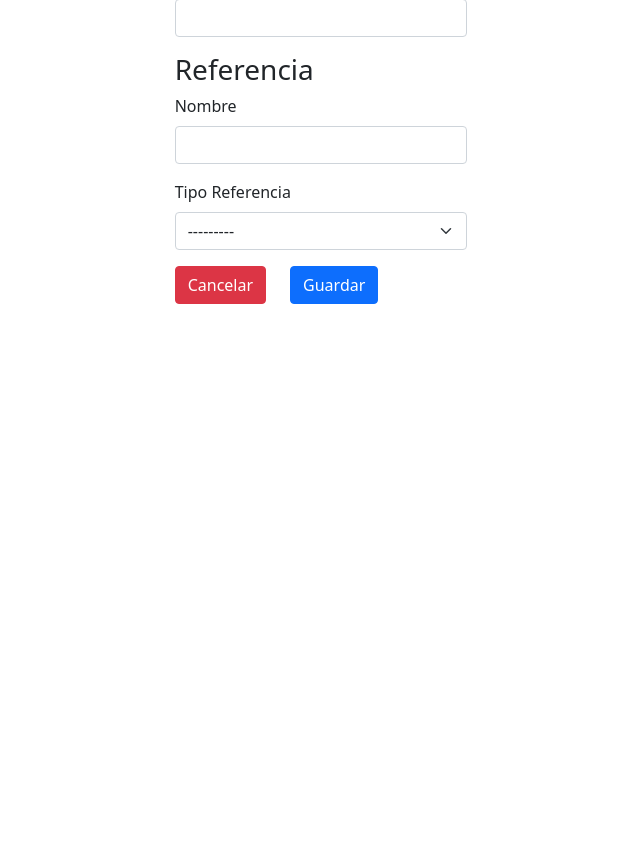
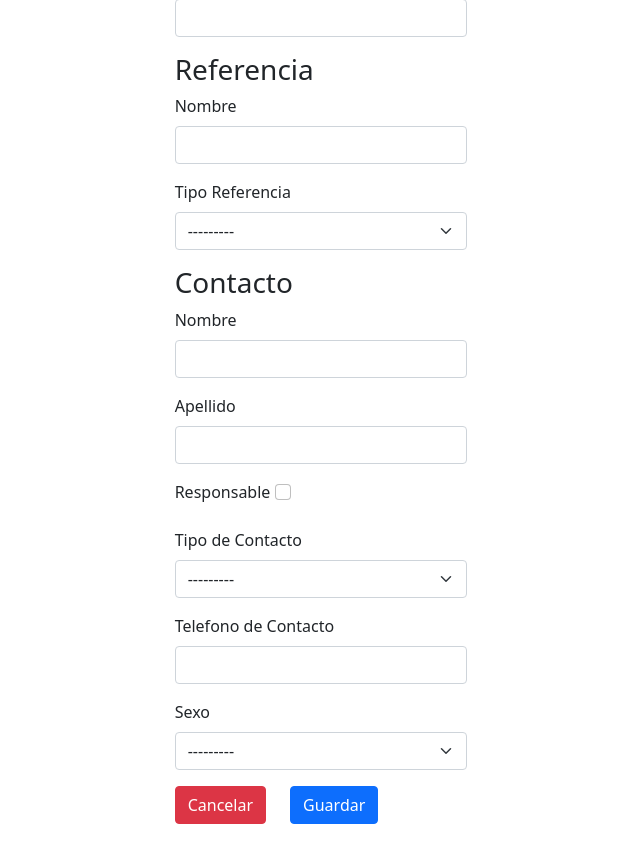
Before and after one commit to alfredoSensente/psicoclinica_v0, a Django app: page /nuevo_paciente/ in a window 1280 px wide. Shown: the part 1185-2049 px from the top of the page, without its empty margins (319-959 px from the left). Before the commit the page ends 1489 px from the top, so only its background shows below. Run offline with Django 3.2, Linux system fonts and the light colour scheme; data that the repository does not hold is empty; some libraries are stand-ins or nearby versions.

Commit message:
patient view can add a patient with a contact

```diff
--- a/clinica/paciente/forms.py
+++ b/clinica/paciente/forms.py
@@ -8,6 +8,8 @@ from .models import Direccion
 from .models import TelefonoPaciente
 from .models import EmailPaciente
 from .models import Referencia
+from .models import Contacto
+from .models import TelefonoContacto
 
 class PacienteForm(forms.ModelForm):
     """Form definition for Paciente."""
@@ -68,7 +70,6 @@ class TelefonoPacienteForm(forms.ModelForm):
 
         model = TelefonoPaciente
         fields = (
-            'id_telefono_paciente',
             'telefono_paciente',
         )
         widgets = {
@@ -112,3 +113,51 @@ class ReferenciaForm(forms.ModelForm):
                 attrs={'class':'form-select', 'id':'pacienteTipoReferencia'}
             )
         }
+
+class ContactoForm(forms.ModelForm):
+    """Form definition for Contacto."""
+
+    class Meta:
+        """Meta definition for Contactoform."""
+
+        model = Contacto
+        fields = (
+            'nombre_contacto',
+            'apellido_contacto',
+            'responsable_contacto',
+            'id_tipo_contacto',
+            'id_sexo_contacto',
+        )
+        widgets = {
+            'nombre_contacto' : forms.TextInput(
+                attrs={'type':'text', 'class':'form-control', 'id': 'nombreContacto'}
+            ),
+            'apellido_contacto' : forms.TextInput(
+                attrs={'type':'text', 'class':'form-control', 'id':'apellidoContacto'}
+            ),
+            'responsable_contacto' : forms.CheckboxInput(
+                attrs={'type':'checkbox', 'class':'form-check-input', 'id':'responsableContacto'}
+            ),
+            'id_sexo_contacto' : forms.Select(
+                attrs={'type':'text', 'class':'form-select', 'id':'sexoContacto'}
+            ),
+            'id_tipo_contacto' : forms.Select(
+                attrs={'type':'text', 'class':'form-select', 'id':'tipoContactoContacto'}
+            ),
+        }
+
+class TelefonoContactoForm(forms.ModelForm):
+    """Form definition for TelefonoContacto."""
+
+    class Meta:
+        """Meta definition for TelefonoContactoform."""
+
+        model = TelefonoContacto
+        fields = (
+            'telefono_contacto',
+        )
+        widgets = {
+            'telefono_contacto' : forms.TextInput(
+                attrs={'type':'number', 'class':'form-control', 'id':'telefonoTelefonoContacto'}
+            )
+        }
--- a/clinica/paciente/models.py
+++ b/clinica/paciente/models.py
@@ -186,9 +186,9 @@ class EmailPaciente(models.Model):
 class Contacto(models.Model):
     """Contacto"""
     id_contacto = models.AutoField(primary_key=True)
-    nombre = models.CharField(max_length=45)
-    apellido = models.CharField(max_length=45)
-    responsable = models.BooleanField()
+    nombre_contacto = models.CharField(max_length=45)
+    apellido_contacto = models.CharField(max_length=45)
+    responsable_contacto = models.BooleanField()
     id_paciente = models.ForeignKey(
         Paciente,
         on_delete = models.CASCADE,
@@ -199,14 +199,14 @@ class Contacto(models.Model):
         on_delete = models.CASCADE,
         db_column = 'id_tipo_contacto'
     )
-    id_sexo = models.ForeignKey(
+    id_sexo_contacto = models.ForeignKey(
         Sexo,
         on_delete=models.CASCADE,
         db_column='id_sexo'
     )
 
     def __str__(self):
-        return self.nombre+ " " + self.apellido
+        return self.nombre_contacto+ " " + self.apellido_contacto
 
     class Meta:
         db_table = 'contacto'
--- a/clinica/paciente/views.py
+++ b/clinica/paciente/views.py
@@ -8,6 +8,8 @@ from .forms import TelefonoPacienteForm
 from .forms import DireccionForm
 from .forms import EmailPacienteForm
 from .forms import ReferenciaForm
+from .forms import ContactoForm
+from .forms import TelefonoContactoForm
 
 # Models
 from .models import Paciente
@@ -47,30 +49,42 @@ def nuevo_paciente(request):
         form_telefono = TelefonoPacienteForm(request.POST)
         form_email = EmailPacienteForm(request.POST)
         form_referencia = ReferenciaForm(request.POST)
+        form_telefono_contacto = TelefonoContactoForm(request.POST)
+        form_contacto = ContactoForm(request.POST)
         if (form_paciente.is_valid() and
             form_direccion.is_valid() and
             form_telefono.is_valid() and
             form_email.is_valid() and
-            form_referencia.is_valid()
+            form_referencia.is_valid() and
+            form_telefono_contacto.is_valid() and
+            form_contacto.is_valid()
         ):
             paciente = form_paciente.save(commit=False)
             telefono_paciente = form_telefono.save(commit=False)
+            telefono_contacto = form_telefono_contacto.save(commit=False)
+            contacto = form_contacto.save(commit=False)
             email_paciente = form_email.save(commit=False)
             referencia = form_referencia.save(commit=False)
-
+            #Guarda direccion
             direccion = form_direccion.save()
-
+            #Guarda paciente
             paciente.id_direccion = direccion
             paciente.save()
-
+            #Guarda telefono del paciente
             telefono_paciente.id_paciente = paciente
             telefono_paciente.save()
-
+            #Guarda email
             email_paciente.id_paciente = paciente
             email_paciente.save()
-
+            #Guarda referencia
             referencia.id_paciente = paciente
             referencia.save()
+            #Guarda contacto
+            contacto.id_paciente = paciente
+            contacto.save()
+            #Guarda telefono contacto
+            telefono_contacto.id_contacto = contacto
+            telefono_contacto.save()
 
             return redirect('paciente:index')
     else:
@@ -80,6 +94,8 @@ def nuevo_paciente(request):
             'form_telefono' : TelefonoPacienteForm(),
             'form_email' : EmailPacienteForm(),
             'form_referencia' : ReferenciaForm(),
+            'form_contacto': ContactoForm(),
+            'form_telefono_contacto': TelefonoContactoForm(),
         }
         return render(request, 'paciente/nuevo.html', context)
 
--- a/clinica/templates/paciente/nuevo.html
+++ b/clinica/templates/paciente/nuevo.html
@@ -53,6 +53,31 @@
             <label for="pacienteTipoReferencia" class="form-label">Tipo Referencia</label>
             {{ form_referencia.id_tipo_referencia }}
         </div>
+        <h3>Contacto</h3>
+        <div class="mb-3">
+            <label for="nombreContacto" class="form-label">Nombre</label>
+            {{ form_contacto.nombre_contacto }}
+        </div>
+        <div class="mb-3">
+            <label for="apellidoContacto" class="form-label">Apellido</label>
+            {{ form_contacto.apellido_contacto }}
+        </div>
+        <div class="mb-3">
+            <label for="responsableContacto" class="form-label">Responsable</label>
+            {{ form_contacto.responsable_contacto }}
+        </div>
+        <div class="mb-3">
+            <label for="tipoContactoContacto" class="form-label">Tipo de Contacto</label>
+            {{ form_contacto.id_tipo_contacto }}
+        </div>
+        <div class="mb-3">
+            <label for="telefonoTelefonoContacto" class="form-label">Telefono de Contacto</label>
+            {{ form_telefono_contacto.telefono_contacto }}
+        </div>
+        <div class="mb-3">
+            <label for="sexoContacto" class="form-label">Sexo</label>
+            {{ form_contacto.id_sexo_contacto }}
+        </div>
         <div class="row">
             <div class="col-auto">
                 <a href="{% url 'paciente:index' %}" class="btn btn-danger">Cancelar</a>
```
